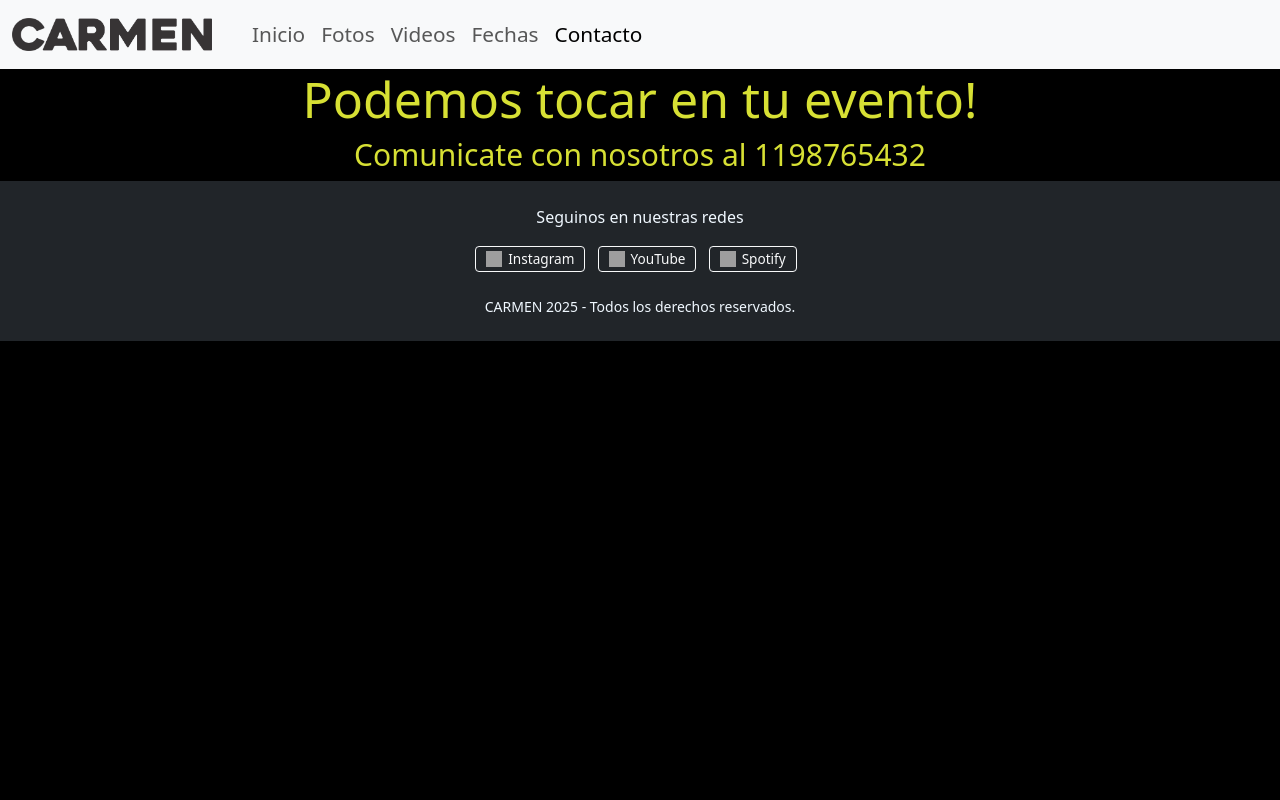
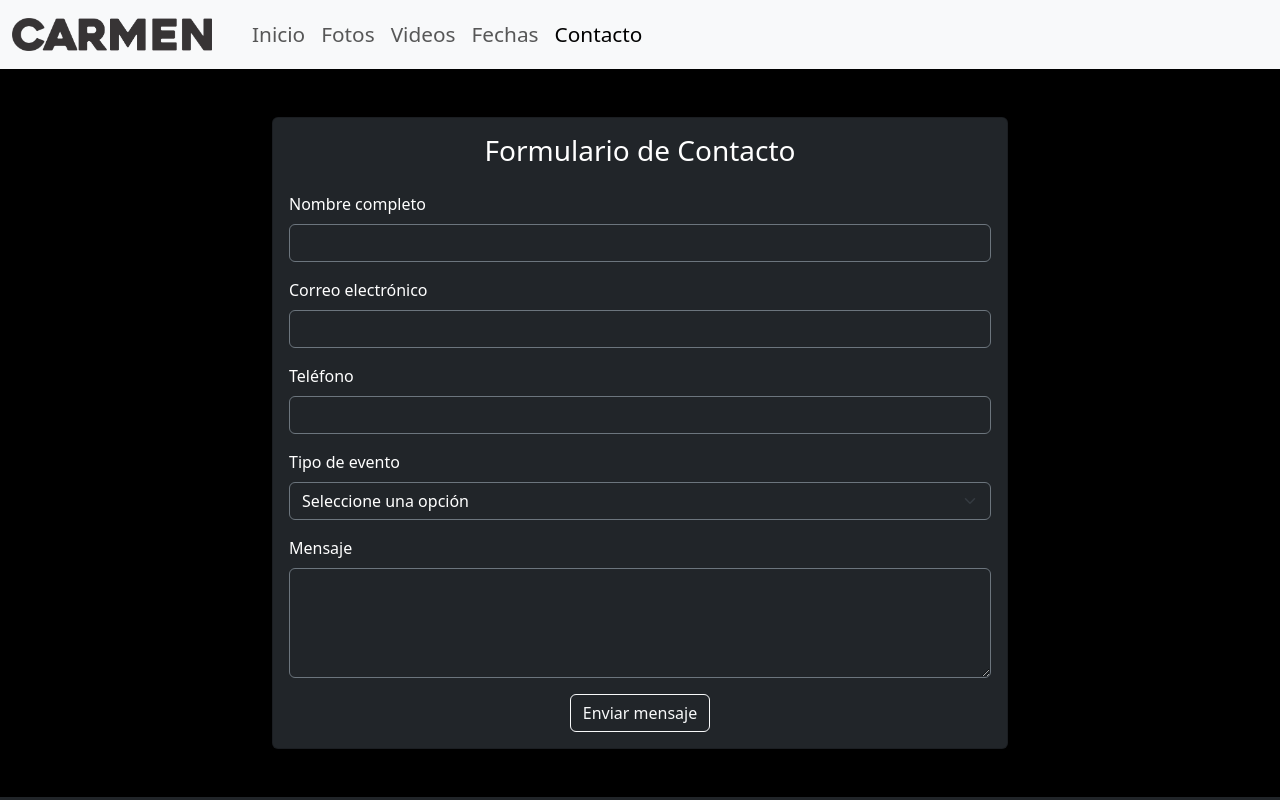
Before and after one commit to Nachitopachito/tp1coder, a plain HTML site: page pages/contacto.html in a window 1280 px wide. Shown: the top 800 px of the page. Drawn offline with nearby package versions, Linux system fonts and the light colour scheme; grey boxes are pictures that could not be loaded.

Commit message:
agregue form y fin

```diff
--- a/pages/contacto.html
+++ b/pages/contacto.html
@@ -3,6 +3,7 @@
   <head>
     <meta charset="UTF-8">
     <meta name="viewport" content="width=device-width, initial-scale=1.0">
+    <link rel="icon" type="image/png" href="../img/favicon.png" sizes="16x16">
     <link href="https://cdn.jsdelivr.net/npm/bootstrap@5.3.5/dist/css/bootstrap.min.css" rel="stylesheet" integrity="sha384-SgOJa3DmI69IUzQ2PVdRZhwQ+dy64/BUtbMJw1MZ8t5HZApcHrRKUc4W0kG879m7" crossorigin="anonymous"/>
     <link rel="stylesheet" href="../css/main.css"/>
     <script src="https://kit.fontawesome.com/a076d05399.js" crossorigin="anonymous"></script>
@@ -44,10 +45,48 @@
    <!--Etiqueta para el contenido principal-->
    <main>
 
-   <h1>Podemos tocar en tu evento!</h1>
-   <h2>Comunicate con nosotros al 1198765432</h2>
-
-
+   <div class="container mt-5 mb-5">
+     <div class="row justify-content-center">
+       <div class="col-md-8">
+         <div class="card bg-dark text-white">
+           <div class="card-body">
+             <h3 class="card-title text-center mb-4">Formulario de Contacto</h3>
+             <form>
+               <div class="mb-3">
+                 <label for="nombre" class="form-label">Nombre completo</label>
+                 <input type="text" class="form-control bg-dark text-white border-secondary" id="nombre" required>
+               </div>
+               <div class="mb-3">
+                 <label for="email" class="form-label">Correo electrónico</label>
+                 <input type="email" class="form-control bg-dark text-white border-secondary" id="email" required>
+               </div>
+               <div class="mb-3">
+                 <label for="telefono" class="form-label">Teléfono</label>
+                 <input type="tel" class="form-control bg-dark text-white border-secondary" id="telefono">
+               </div>
+               <div class="mb-3">
+                 <label for="tipoEvento" class="form-label">Tipo de evento</label>
+                 <select class="form-select bg-dark text-white border-secondary" id="tipoEvento" required>
+                   <option value="">Seleccione una opción</option>
+                   <option value="boda">Boda</option>
+                   <option value="cumpleanos">Cumpleaños</option>
+                   <option value="corporativo">Evento Corporativo</option>
+                   <option value="otro">Otro</option>
+                 </select>
+               </div>
+               <div class="mb-3">
+                 <label for="mensaje" class="form-label">Mensaje</label>
+                 <textarea class="form-control bg-dark text-white border-secondary" id="mensaje" rows="4" required></textarea>
+               </div>
+               <div class="text-center">
+                 <button type="submit" class="btn btn-outline-light">Enviar mensaje</button>
+               </div>
+             </form>
+           </div>
+         </div>
+       </div>
+     </div>
+   </div>
 
       <script src="https://cdn.jsdelivr.net/npm/bootstrap@5.3.5/dist/js/bootstrap.bundle.min.js" integrity="sha384-k6d4wzSIapyDyv1kpU366/PK5hCdSbCRGRCMv+eplOQJWyd1fbcAu9OCUj5zNLiq" crossorigin="anonymous"></script>
    </main>
```
Also changed, not shown: index.html (+1 -0 lines), pages/fechas.html (+3 -2 lines), pages/fotos.html (+2 -1 lines), pages/videos.html (+1 -0 lines), img/favicon.png (added).
